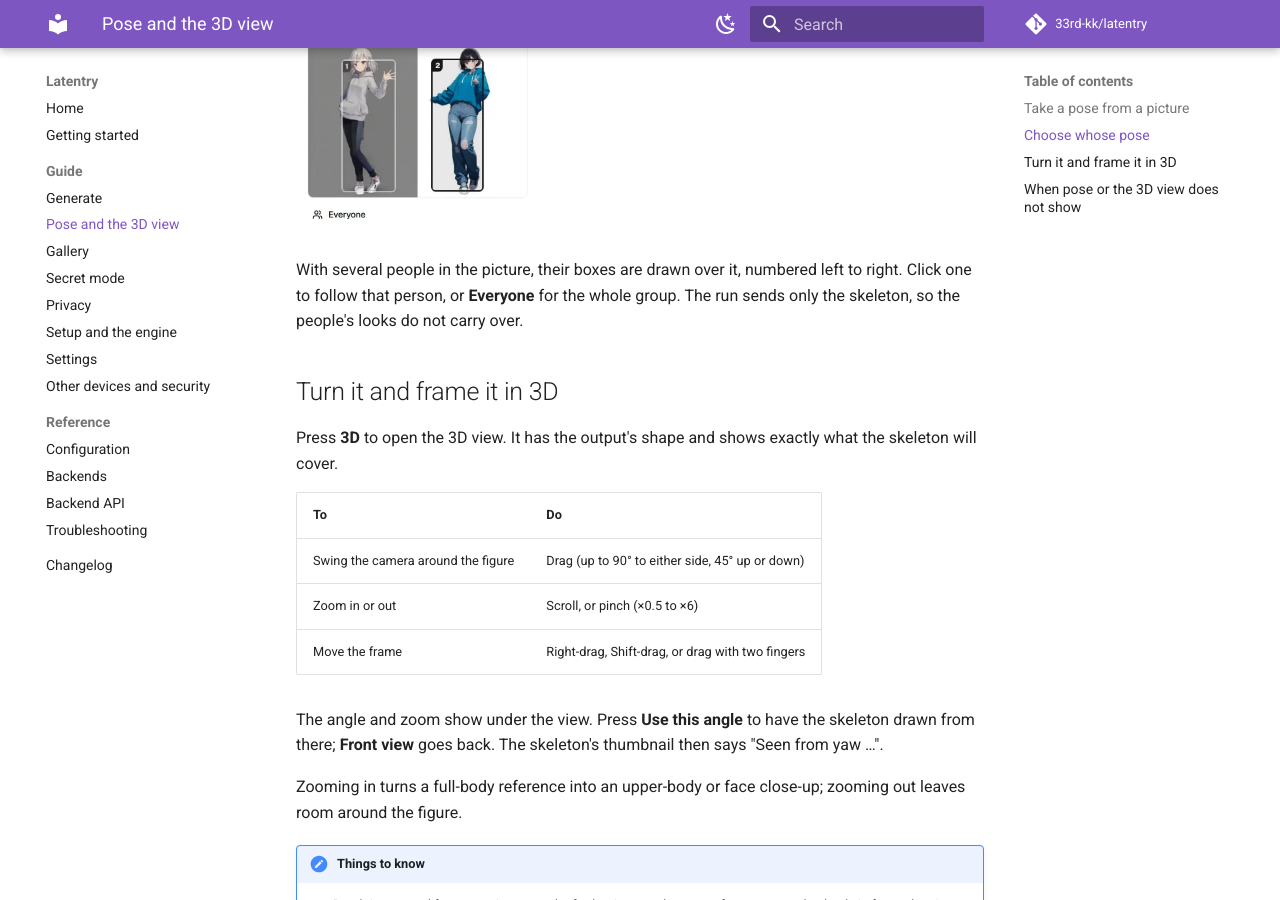
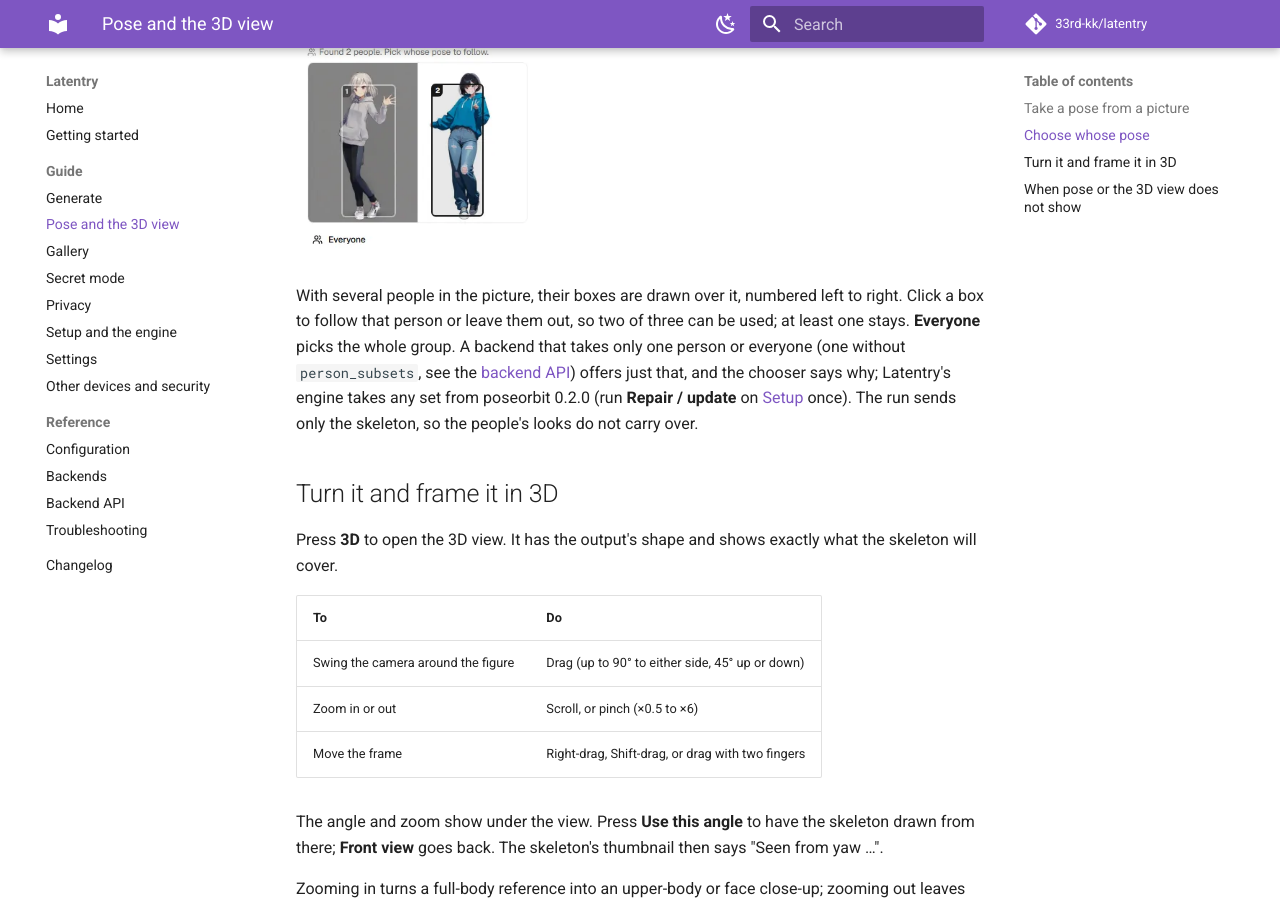
Before and after one commit to 33rd-kk/latentry, an MkDocs documentation site: the page built from docs/guide/pose.md, in a window 1280 px wide and 900 px high, scrolled down 1021 px. Built offline with MkDocs 1.6.1 and Material for MkDocs 9.7.7, drawn with Linux system fonts in a browser that asks for light colours; comment, search, counter and statistics services are not loaded; some of the changed text lies outside the part shown.

Commit message:
Lead with picking people and turning the pose in 3D (#77)
The README and the manual's front page give poses their own item: pick
which people in a group picture to follow, turn the pose in 3D and frame
it, then generate. The pose guide opens with that flow and now describes
picking several people (person_subsets), which shipped without a manual
update. The package description says the same.

Co-authored-by: Claude Opus 5.5 <noreply@anthropic.com>

```diff
--- a/docs/guide/pose.md
+++ b/docs/guide/pose.md
@@ -1,8 +1,9 @@
 # Pose and the 3D view
 
-**Skeleton pose** makes the run follow a pose taken from a picture: the
-backend detects the people in it, draws the chosen person's skeleton, and
-generates along it. It needs a backend that offers pose control: the
+**Skeleton pose** makes the run follow a pose taken from any picture, even
+a group picture: the backend finds the people in it, you pick which of them
+to follow, turn their pose in 3D and frame it if you like, and the run is
+drawn along that skeleton. It needs a backend that offers pose control: the
 built-in engine (SDXL models and Anima v1.0) or a server that implements it
 (see the [backend API](../backend-api.md)).
 
@@ -22,9 +23,13 @@ dynamic poses (running, jumping) are followed least reliably.
 ![Two people found in the reference, the second one chosen, and the 3D view](../assets/manual-people.webp){ width="440" }
 
 With several people in the picture, their boxes are drawn over it, numbered
-left to right. Click one to follow that person, or **Everyone** for the whole
-group. The run sends only the skeleton, so the people's looks do not carry
-over.
+left to right. Click a box to follow that person or leave them out, so two
+of three can be used; at least one stays. **Everyone** picks the whole
+group. A backend that takes only one person or everyone (one without
+`person_subsets`, see the [backend API](../backend-api.md)) offers just
+that, and the chooser says why; Latentry's engine takes any set from
+poseorbit 0.2.0 (run **Repair / update** on [Setup](engine.md) once). The
+run sends only the skeleton, so the people's looks do not carry over.
 
 ## Turn it and frame it in 3D
 
--- a/package.json
+++ b/package.json
@@ -50,7 +50,7 @@
     "tsconfig-paths": "^4.2.0",
     "typescript": "^6"
   },
-  "description": "Private, local image generation. Every picture remembered. A web UI for your own diffusion backends: text-to-image, img2img, inpaint, pose, a gallery that knows how each picture was made, and WD14 tagging.",
+  "description": "Private, local image generation. Every picture remembered. A web UI for your own diffusion backends: text-to-image, img2img, inpaint, poses from group pictures turned in 3D, a gallery that knows how each picture was made, and WD14 tagging.",
   "license": "MIT",
   "repository": {
     "type": "git",
```
Also changed, not shown: README.md (+8 -5 lines), docs/index.md (+5 -3 lines).
